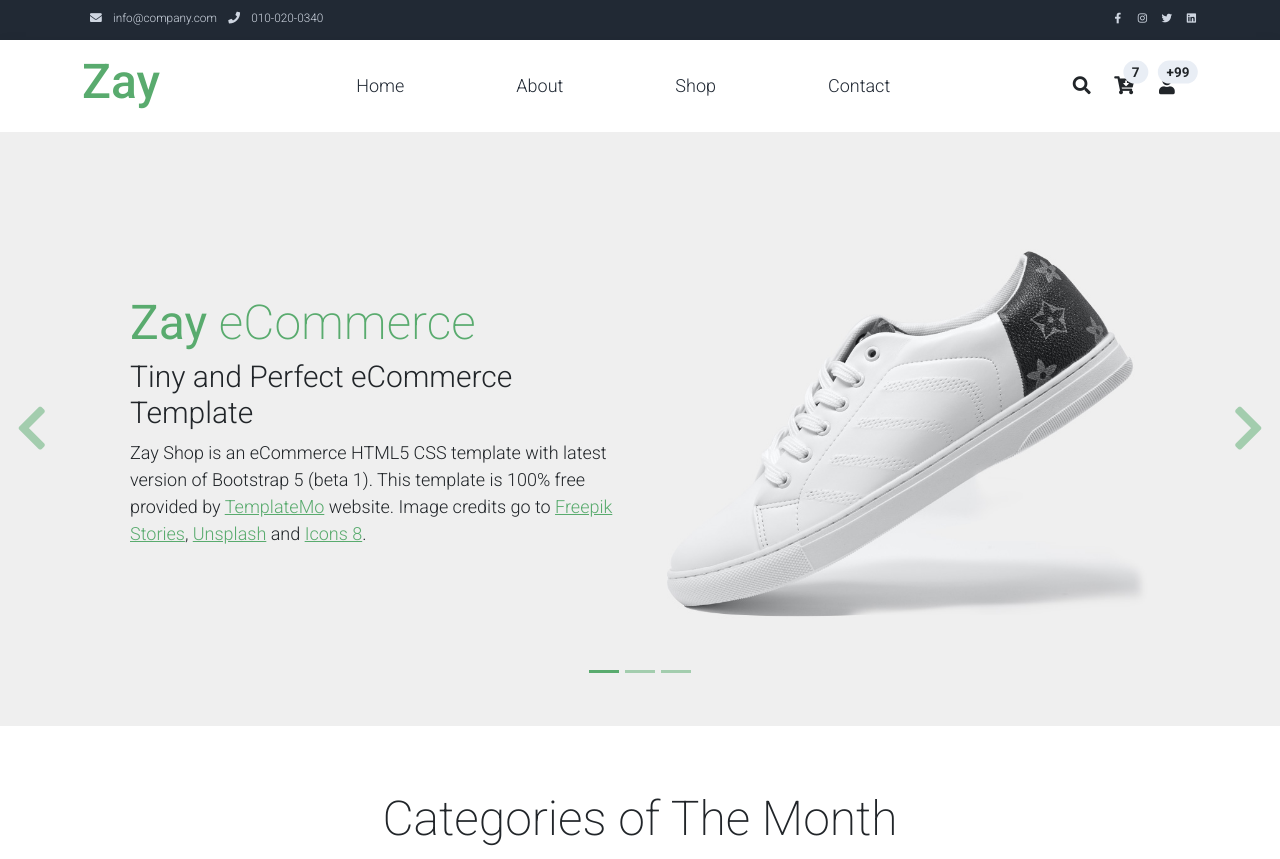
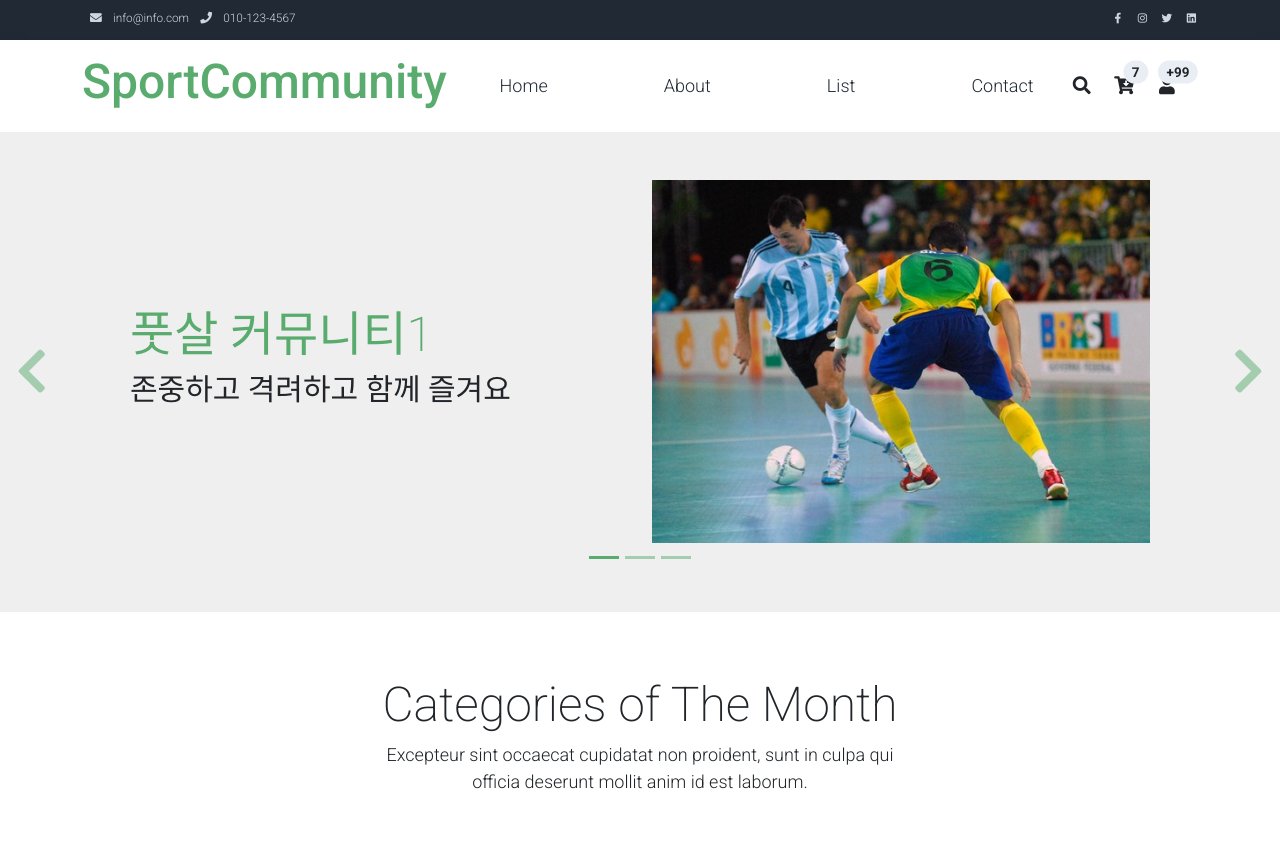
Before and after one commit to mujjing/sportCommunity_web, a Laravel app: page / in a window 1280 px wide. Shown: the top 859 px of the page. Run offline with Laravel 8, Linux system fonts and the light colour scheme.

Commit message:
홈화면 작업중

```diff
--- a/sportCommunity/resources/views/index.blade.php
+++ b/sportCommunity/resources/views/index.blade.php
@@ -2,7 +2,7 @@
 <html lang="en">
 
 <head>
-    <title>Zay Shop eCommerce HTML CSS Template</title>
+    <title>Community Demo</title>
     <meta charset="utf-8">
     <meta name="viewport" content="width=device-width, initial-scale=1">
 
@@ -32,12 +32,12 @@ https://templatemo.com/tm-559-zay-shop
             <div class="w-100 d-flex justify-content-between">
                 <div>
                     <i class="fa fa-envelope mx-2"></i>
-                    <a class="navbar-sm-brand text-light text-decoration-none" href="mailto:info@company.com">info@company.com</a>
+                    <a class="navbar-sm-brand text-light text-decoration-none" href="">info@info.com</a>
                     <i class="fa fa-phone mx-2"></i>
-                    <a class="navbar-sm-brand text-light text-decoration-none" href="tel:010-020-0340">010-020-0340</a>
+                    <a class="navbar-sm-brand text-light text-decoration-none" href="tel:010-020-0340">010-123-4567</a>
                 </div>
                 <div>
-                    <a class="text-light" href="https://fb.com/templatemo" target="_blank" rel="sponsored"><i class="fab fa-facebook-f fa-sm fa-fw me-2"></i></a>
+                    <a class="text-light" href="https://fb.com/" target="_blank" rel="sponsored"><i class="fab fa-facebook-f fa-sm fa-fw me-2"></i></a>
                     <a class="text-light" href="https://www.instagram.com/" target="_blank"><i class="fab fa-instagram fa-sm fa-fw me-2"></i></a>
                     <a class="text-light" href="https://twitter.com/" target="_blank"><i class="fab fa-twitter fa-sm fa-fw me-2"></i></a>
                     <a class="text-light" href="https://www.linkedin.com/" target="_blank"><i class="fab fa-linkedin fa-sm fa-fw"></i></a>
@@ -53,7 +53,7 @@ https://templatemo.com/tm-559-zay-shop
         <div class="container d-flex justify-content-between align-items-center">
 
             <a class="navbar-brand text-success logo h1 align-self-center" href="index.html">
-                Zay
+                SportCommunity
             </a>
 
             <button class="navbar-toggler border-0" type="button" data-bs-toggle="collapse" data-bs-target="#templatemo_main_nav" aria-controls="navbarSupportedContent" aria-expanded="false" aria-label="Toggle navigation">
@@ -64,13 +64,13 @@ https://templatemo.com/tm-559-zay-shop
                 <div class="flex-fill">
                     <ul class="nav navbar-nav d-flex justify-content-between mx-lg-auto">
                         <li class="nav-item">
-                            <a class="nav-link" href="index.html">Home</a>
+                            <a class="nav-link" href="{{route('main')}}">Home</a>
                         </li>
                         <li class="nav-item">
                             <a class="nav-link" href="about.html">About</a>
                         </li>
                         <li class="nav-item">
-                            <a class="nav-link" href="shop.html">Shop</a>
+                            <a class="nav-link" href="shop.html">List</a>
                         </li>
                         <li class="nav-item">
                             <a class="nav-link" href="contact.html">Contact</a>
@@ -135,19 +135,12 @@ https://templatemo.com/tm-559-zay-shop
                 <div class="container">
                     <div class="row p-5">
                         <div class="mx-auto col-md-8 col-lg-6 order-lg-last">
-                            <img class="img-fluid" src="{{ asset('img/banner_img_01.jpg') }}" alt="">
+                            <img class="img-fluid" src="{{ asset('img/bg_footsal1.jpeg') }}" alt="">
                         </div>
                         <div class="col-lg-6 mb-0 d-flex align-items-center">
                             <div class="text-align-left align-self-center">
-                                <h1 class="h1 text-success"><b>Zay</b> eCommerce</h1>
-                                <h3 class="h2">Tiny and Perfect eCommerce Template</h3>
-                                <p>
-                                    Zay Shop is an eCommerce HTML5 CSS template with latest version of Bootstrap 5 (beta 1).
-                                    This template is 100% free provided by <a rel="sponsored" class="text-success" href="https://templatemo.com" target="_blank">TemplateMo</a> website.
-                                    Image credits go to <a rel="sponsored" class="text-success" href="https://stories.freepik.com/" target="_blank">Freepik Stories</a>,
-                                    <a rel="sponsored" class="text-success" href="https://unsplash.com/" target="_blank">Unsplash</a> and
-                                    <a rel="sponsored" class="text-success" href="https://icons8.com/" target="_blank">Icons 8</a>.
-                                </p>
+                                <h1 class="h1 text-success"><b>풋살</b> 커뮤니티1</h1>
+                                <h3 class="h2">존중하고 격려하고 함께 즐겨요</h3>
                             </div>
                         </div>
                     </div>
@@ -157,16 +150,12 @@ https://templatemo.com/tm-559-zay-shop
                 <div class="container">
                     <div class="row p-5">
                         <div class="mx-auto col-md-8 col-lg-6 order-lg-last">
-                            <img class="img-fluid" src="{{ asset('img/banner_img_02.jpg') }}" alt="">
+                            <img class="img-fluid" src="{{ asset('img/bg_footsal2.jpeg') }}" alt="">
                         </div>
                         <div class="col-lg-6 mb-0 d-flex align-items-center">
                             <div class="text-align-left">
-                                <h1 class="h1">Proident occaecat</h1>
-                                <h3 class="h2">Aliquip ex ea commodo consequat</h3>
-                                <p>
-                                    You are permitted to use this Zay CSS template for your commercial websites.
-                                    You are <strong>not permitted</strong> to re-distribute the template ZIP file in any kind of template collection websites.
-                                </p>
+                                <h1 class="h1 text-success"><b>풋살</b> 커뮤니티2</h1>
+                                <h3 class="h2">입문자를 위한 트레이닝 매치</h3>
                             </div>
                         </div>
                     </div>
@@ -176,16 +165,12 @@ https://templatemo.com/tm-559-zay-shop
                 <div class="container">
                     <div class="row p-5">
                         <div class="mx-auto col-md-8 col-lg-6 order-lg-last">
-                            <img class="img-fluid" src="{{ asset('img/banner_img_03.jpg') }}" alt="">
+                            <img class="img-fluid" src="{{ asset('img/bg_footsal3.jpeg') }}" alt="">
                         </div>
                         <div class="col-lg-6 mb-0 d-flex align-items-center">
                             <div class="text-align-left">
-                                <h1 class="h1">Repr in voluptate</h1>
-                                <h3 class="h2">Ullamco laboris nisi ut </h3>
-                                <p>
-                                    We bring you 100% free CSS templates for your websites.
-                                    If you wish to support TemplateMo, please make a small contribution via PayPal or tell your friends about our website. Thank you.
-                                </p>
+                                <h1 class="h1">풋살 커뮤니티3</h1>
+                                <h3 class="h2">다양한 사람들과 즐겨봐요</h3>
                             </div>
                         </div>
                     </div>
@@ -331,19 +316,15 @@ https://templatemo.com/tm-559-zay-shop
             <div class="row">
 
                 <div class="col-md-4 pt-5">
-                    <h2 class="h2 text-success border-bottom pb-3 border-light logo">Zay Shop</h2>
+                    <h2 class="h2 text-success border-bottom pb-3 border-light logo">SportCommunity</h2>
                     <ul class="list-unstyled text-light footer-link-list">
                         <li>
-                            <i class="fas fa-map-marker-alt fa-fw"></i>
-                            123 Consectetur at ligula 10660
-                        </li>
-                        <li>
                             <i class="fa fa-phone fa-fw"></i>
-                            <a class="text-decoration-none" href="tel:010-020-0340">010-020-0340</a>
+                            <a class="text-decoration-none" href="tel:010-020-0340">010-123-4567</a>
                         </li>
                         <li>
                             <i class="fa fa-envelope fa-fw"></i>
-                            <a class="text-decoration-none" href="mailto:info@company.com">info@company.com</a>
+                            <a class="text-decoration-none" href="">info@info.com</a>
                         </li>
                     </ul>
                 </div>
```
Also changed, not shown: sportCommunity/public/img/bg_footsal1.jpeg (added), sportCommunity/public/img/bg_footsal2.jpeg (added), sportCommunity/public/img/bg_footsal3.jpeg (added).
